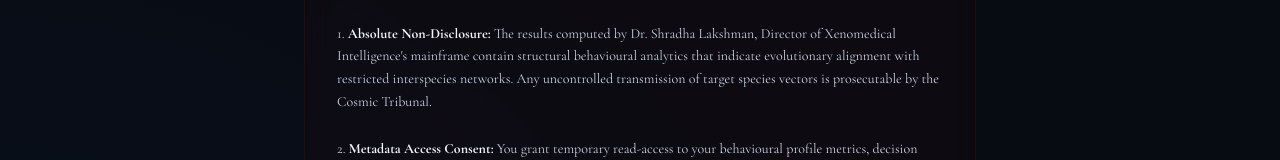
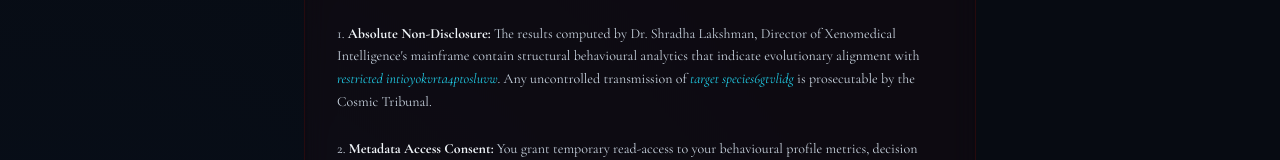
Before and after one commit to slakshm4/which-alien-species-are-you-quiz, a React (Vite) app: page / in a window 1280 px wide. Both pictures are taken after a click on the button "BEGIN CLASSIFICATION PROTOCOL". Shown: the part 374-534 px from the top of the page. Built offline with nearby package versions, Linux system fonts and the light colour scheme; a web font is replaced by a local one.

Commit message:
fix redaction 1

```diff
--- a/src/App.jsx
+++ b/src/App.jsx
@@ -523,7 +523,7 @@ export default function App() {
                 IMPORTANT WARNING: BY DECRYPTING YOUR GENOMIC MATRIX DATASET AND COMPILING INDEPENDENT SYSTEM ALIGNMENTS, YOU AGREE TO THE FOLLOWING PROTOCOLS:
               </p>
               <p>
-                1. <span className="font-bold text-slate-100">Absolute Non-Disclosure:</span> The results computed by Dr. Shradha Lakshman, Director of Xenomedical Intelligence's mainframe contain structural behavioural analytics that indicate evolutionary alignment with restricted interspecies networks. Any uncontrolled transmission of target species vectors is prosecutable by the Cosmic Tribunal.
+                1. <span className="font-bold text-slate-100">Absolute Non-Disclosure:</span> The results computed by Dr. Shradha Lakshman, Director of Xenomedical Intelligence's mainframe contain structural behavioural analytics that indicate evolutionary alignment with <RedactedText>restricted interspecies networks</RedactedText>. Any uncontrolled transmission of <RedactedText>target species vectors</RedactedText> is prosecutable by the Cosmic Tribunal.
               </p>
               <p>
                 2. <span className="font-bold text-slate-100">Metadata Access Consent:</span> You grant temporary read-access to your behavioural profile metrics, decision history parameters, and cognitive heuristics for scientific synthesis purposes under strict privacy constraints.
--- a/src/components/RedactedText.jsx
+++ b/src/components/RedactedText.jsx
@@ -10,8 +10,12 @@ export default function RedactedText({ children }) {
     const otherChars = "0123456789!@#$%^&*()";
     const originalText = children;
     let glitchInterval;
+    let initialTimer;
+    let isAnimating = false;
 
     const startGlitch = () => {
+      if (isAnimating) return;
+      isAnimating = true;
       setIsGlitching(true);
       let iterations = 0;
 
@@ -35,20 +39,19 @@ export default function RedactedText({ children }) {
         iterations += 1 / 3;
         if (iterations >= originalText.length) {
           clearInterval(glitchInterval);
+          isAnimating = false;
           setIsGlitching(false);
           setDisplayText(originalText);
         }
       }, 50);
     };
 
-    const timer = setInterval(() => {
-      if (!isGlitching && Math.random() > 0.6) {
-        startGlitch();
-      }
-    }, 2500);
+    initialTimer = setTimeout(startGlitch, 800);
+    const timer = setInterval(startGlitch, 4000);
 
     return () => {
       clearInterval(timer);
+      clearTimeout(initialTimer);
       clearInterval(glitchInterval);
     };
   }, [children]);
```
Also changed, not shown: 8 other files (tests, documents, lock files or other folders).
